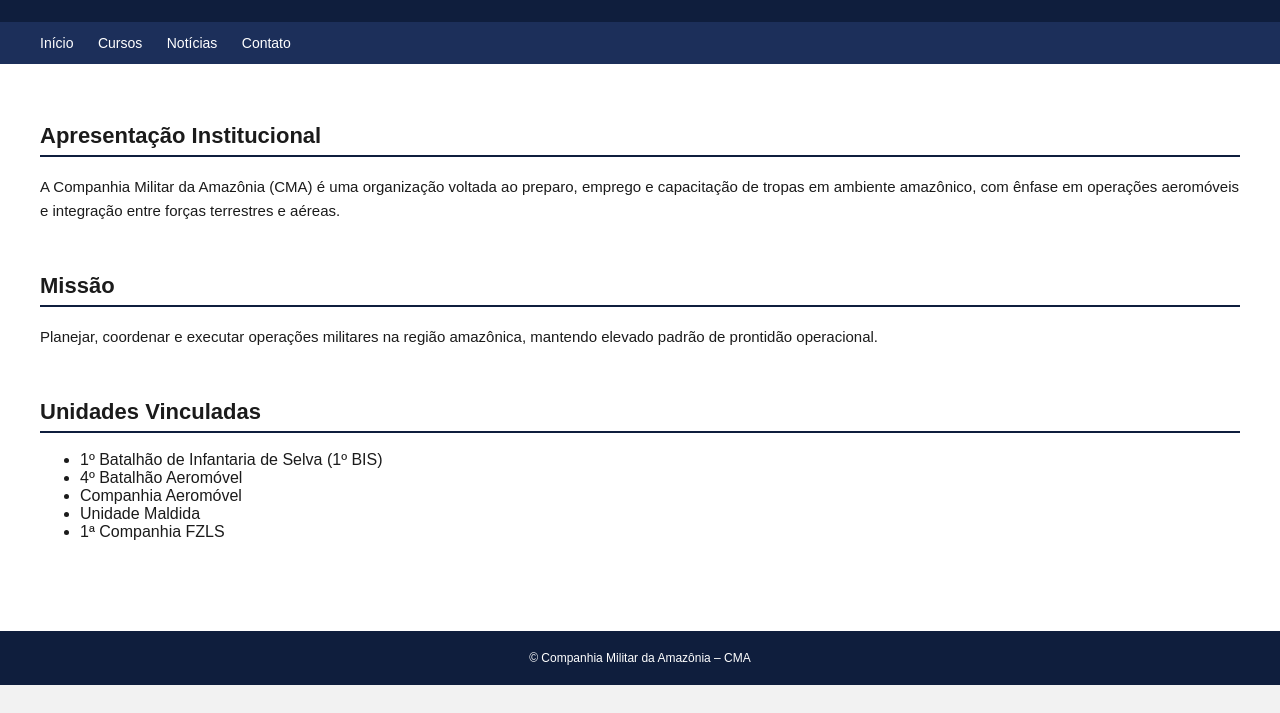
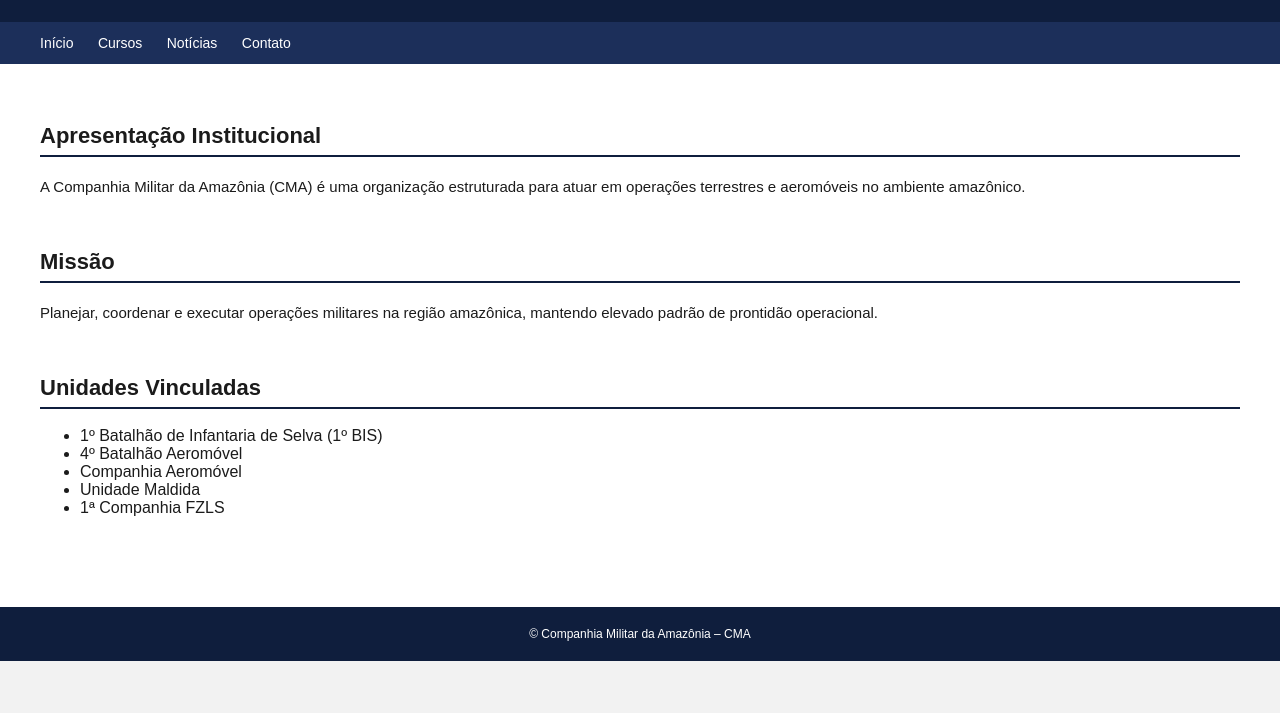
Before and after one commit to ldavilucca311-glitch/cma-site, a plain HTML site: page index.html in a window 1280 px wide. Shown: the part 87-800 px from the top of the page. Drawn offline with Linux system fonts and the light colour scheme.

Commit message:
Update index.html

```diff
--- a/index.html
+++ b/index.html
@@ -26,9 +26,8 @@
 <section>
   <h2>Apresentação Institucional</h2>
   <p>
-    A Companhia Militar da Amazônia (CMA) é uma organização voltada ao preparo,
-    emprego e capacitação de tropas em ambiente amazônico, com ênfase em
-    operações aeromóveis e integração entre forças terrestres e aéreas.
+    A Companhia Militar da Amazônia (CMA) é uma organização estruturada para
+    atuar em operações terrestres e aeromóveis no ambiente amazônico.
   </p>
 </section>
 
```
